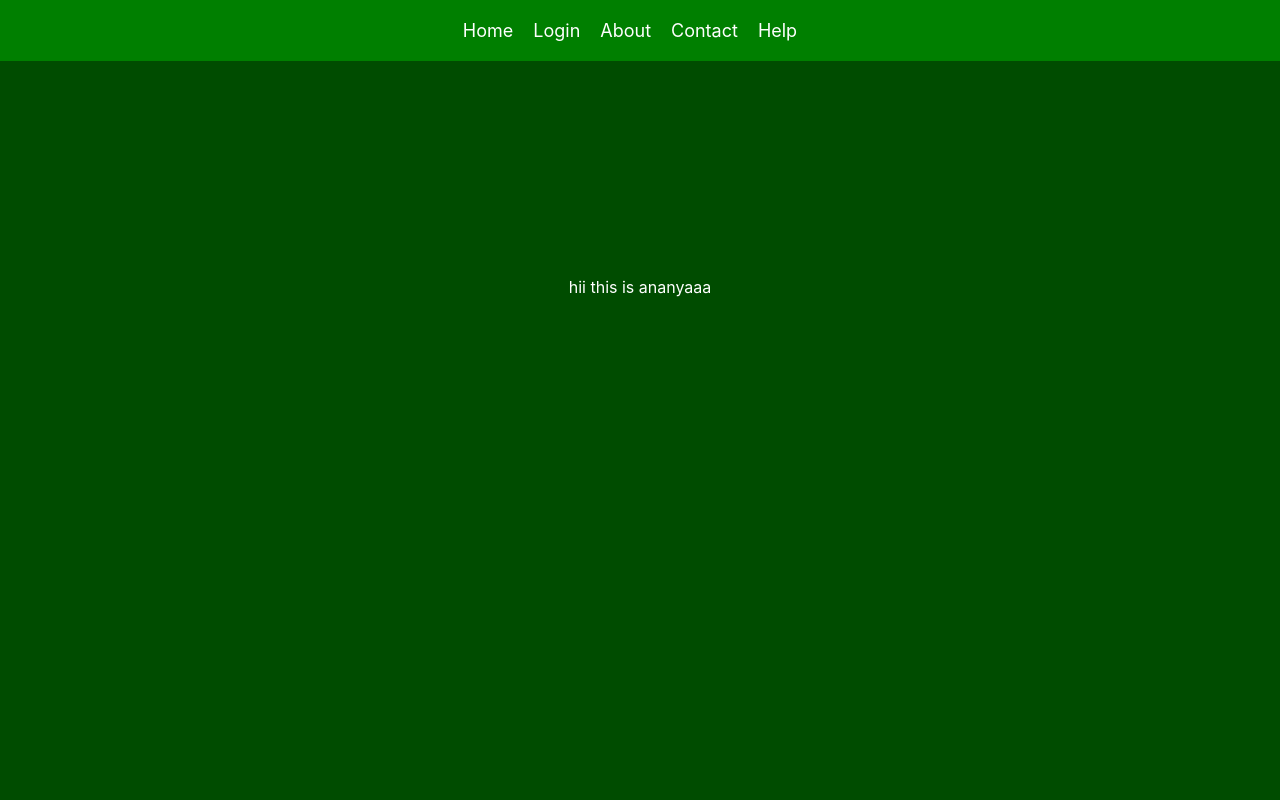
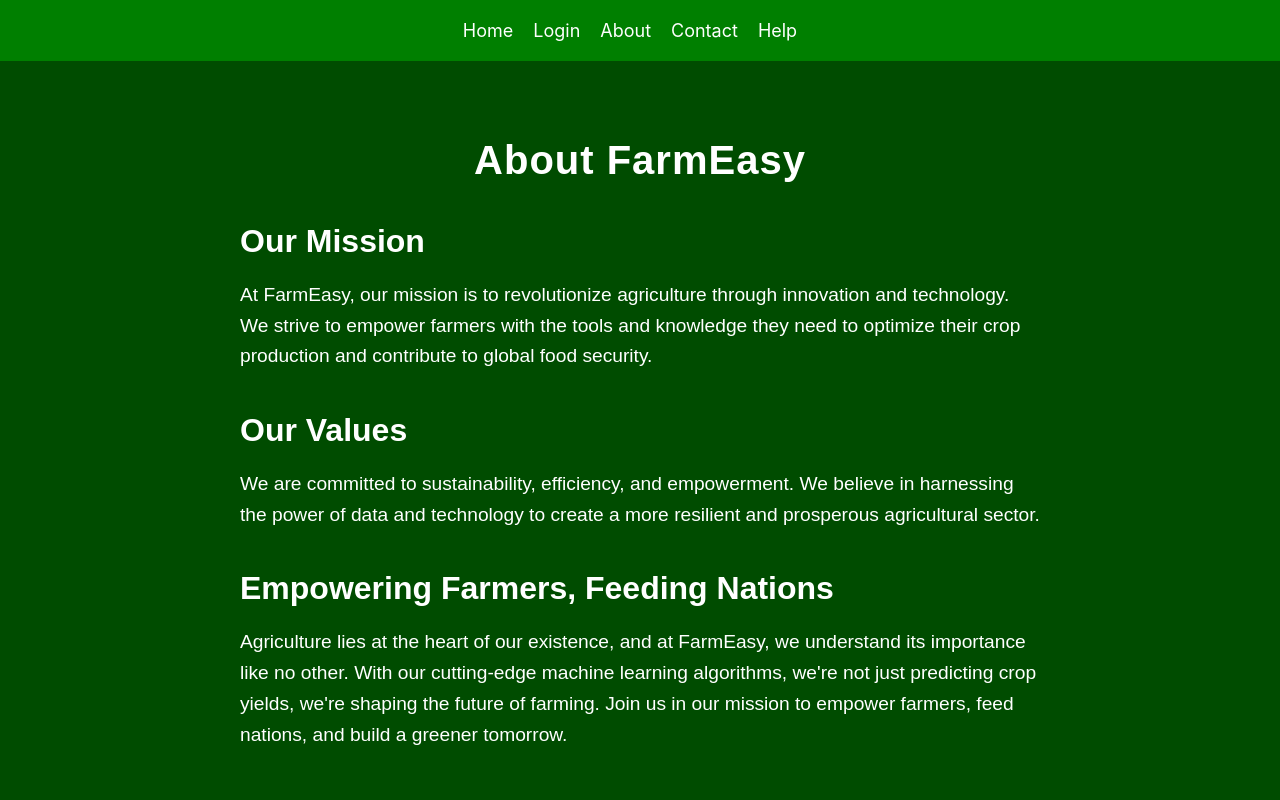
Before and after one commit to razzafy/farmeasy, a React (Create React App) app: page /about in a window 1280 px wide. Shown: the top 800 px of the page. Built offline with nearby package versions, Linux system fonts and the light colour scheme.

Commit message:
Updated About.js

```diff
--- a/src/Components/About.js
+++ b/src/Components/About.js
@@ -1,19 +1,33 @@
 import React from 'react';
-//import { Link } from "react-router-dom";
+
 const About = () => {
   return (
     <div>
       <nav style={{ backgroundColor: '#007f00', padding: '20px', textAlign: 'center' }}>
         <ul style={{ listStyleType: 'none', margin: 0, padding: 0 }}>
-          <li style={{ display: 'inline', marginRight: '20px' }}><a class="active" href="/" style={{ color: 'white', textDecoration: 'none', fontSize: '18px' }}>Home</a></li>
+          <li style={{ display: 'inline', marginRight: '20px' }}><a className="active" href="/" style={{ color: 'white', textDecoration: 'none', fontSize: '18px' }}>Home</a></li>
           <li style={{ display: 'inline', marginRight: '20px' }}><a href="/Login" style={{ color: 'white', textDecoration: 'none', fontSize: '18px' }}>Login</a></li>
           <li style={{ display: 'inline', marginRight: '20px' }}><a href="/About" style={{ color: 'white', textDecoration: 'none', fontSize: '18px' }}>About</a></li>
           <li style={{ display: 'inline', marginRight: '20px' }}><a href="/Contact" style={{ color: 'white', textDecoration: 'none', fontSize: '18px' }}>Contact</a></li>
           <li style={{ display: 'inline', marginRight: '20px' }}><a href="/Help" style={{ color: 'white', textDecoration: 'none', fontSize: '18px' }}>Help</a></li>
         </ul>
       </nav>
-      <div style={{ backgroundColor: '#004c00', padding: '200px',height: '100vh', textAlign: 'center', color: 'white' }}>
-        <p>hii this is ananyaaa</p>
+      <div style={{ backgroundColor: '#004c00', padding: '50px', minHeight: '100vh', textAlign: 'center', color: 'white', fontFamily: 'Arial, sans-serif' }}>
+        <h1 style={{ fontSize: '2.5rem', marginBottom: '40px', fontWeight: 'bold', letterSpacing: '1px' }}>About FarmEasy</h1>
+        <div style={{ maxWidth: '800px', margin: '0 auto' }}>
+          <section style={{ marginBottom: '40px', textAlign: 'left' }}>
+            <h2 style={{ fontSize: '2rem', marginBottom: '20px', fontWeight: 'bold' }}>Our Mission</h2>
+            <p style={{ fontSize: '1.2rem', lineHeight: '1.6' }}>At FarmEasy, our mission is to revolutionize agriculture through innovation and technology. We strive to empower farmers with the tools and knowledge they need to optimize their crop production and contribute to global food security.</p>
+          </section>
+          <section style={{ marginBottom: '40px', textAlign: 'left' }}>
+            <h2 style={{ fontSize: '2rem', marginBottom: '20px', fontWeight: 'bold' }}>Our Values</h2>
+            <p style={{ fontSize: '1.2rem', lineHeight: '1.6' }}>We are committed to sustainability, efficiency, and empowerment. We believe in harnessing the power of data and technology to create a more resilient and prosperous agricultural sector.</p>
+          </section>
+          <section style={{ textAlign: 'left' }}>
+            <h2 style={{ fontSize: '2rem', marginBottom: '20px', fontWeight: 'bold' }}>Empowering Farmers, Feeding Nations</h2>
+            <p style={{ fontSize: '1.2rem', lineHeight: '1.6' }}>Agriculture lies at the heart of our existence, and at FarmEasy, we understand its importance like no other. With our cutting-edge machine learning algorithms, we're not just predicting crop yields, we're shaping the future of farming. Join us in our mission to empower farmers, feed nations, and build a greener tomorrow.</p>
+          </section>
+        </div>
       </div>
     </div>
   );
```
